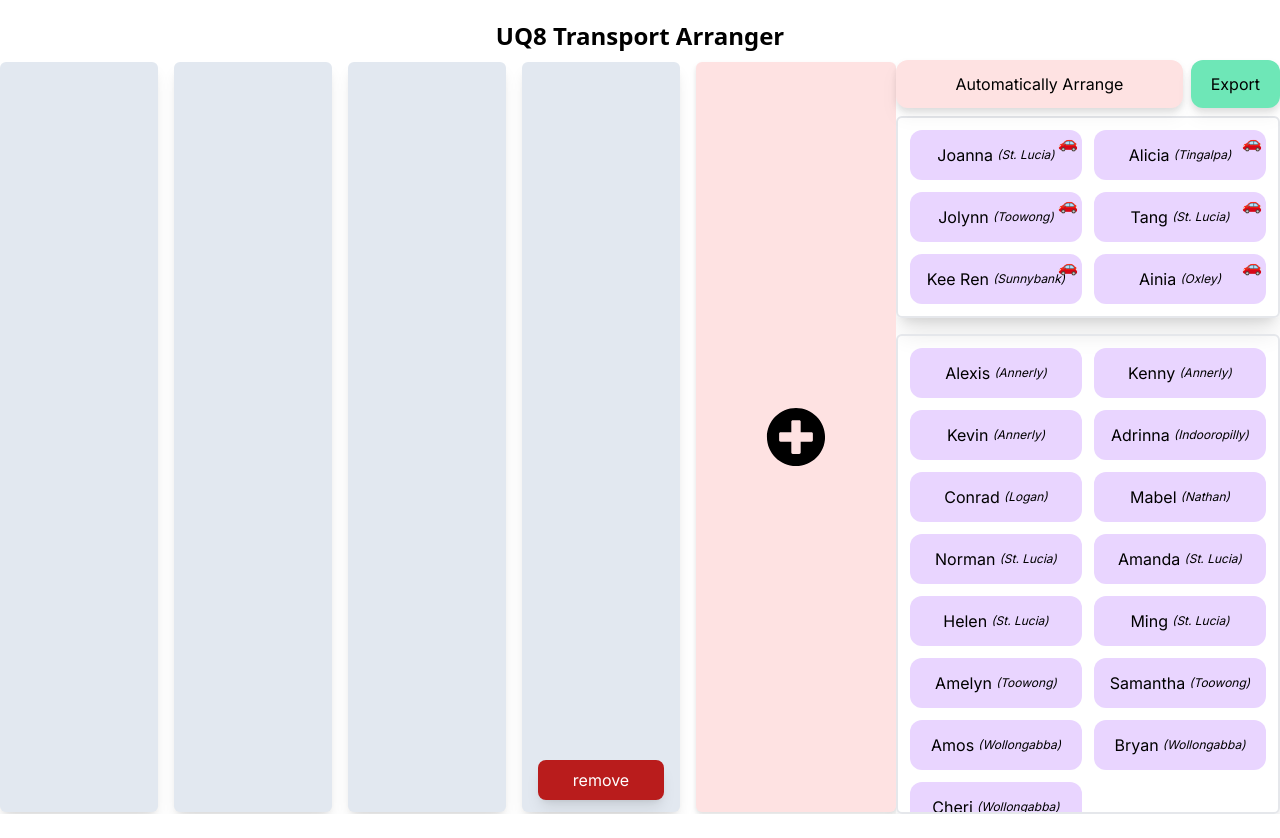
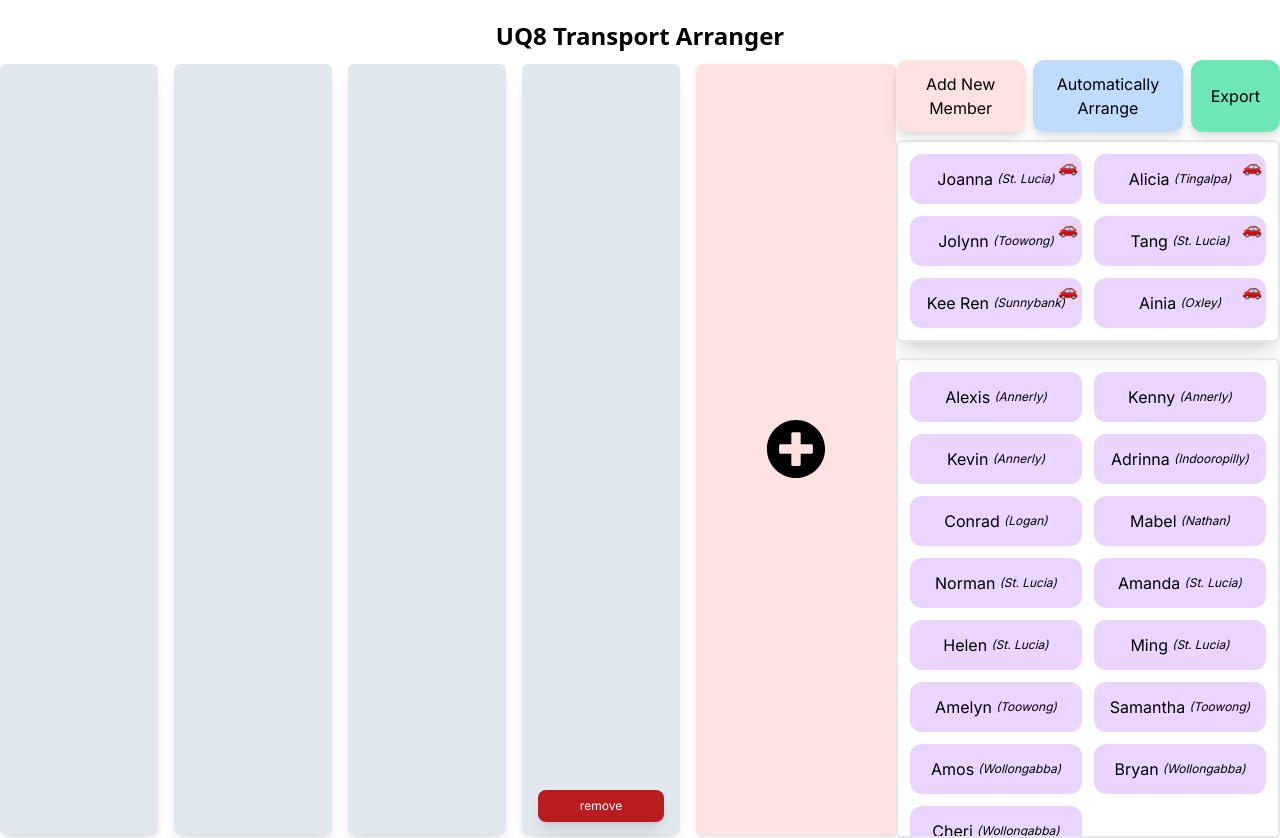
Before and after one commit to Hyleax/UQ8-transport-arranger, a Next.js app: page / in a window 1280 px wide. Before the commit the page ends 814 px from the top, so only its background shows below. Built offline with nearby package versions, Linux system fonts and the light colour scheme.

Commit message:
changed remove button stylinf

```diff
--- a/src/app/page.tsx
+++ b/src/app/page.tsx
@@ -68,9 +68,10 @@ export default function Manual() {
             {/*  add and select members here **RIGHT SIDE***/}
             <div className="flex flex-col justify-center items-center w-[400px] gap-2">
 
-                <div className="flex justify-between  gap-2 w-full">
-                  {/* add new member button */}
-                  <button className="bg-red-100 hover:bg-red-200 px-5 py-3 w-full rounded-xl drop-shadow-lg">Automatically Arrange</button>
+                <div className="flex justify-between gap-2 w-full">
+                  {/* add temp member button */}
+                  <button className="bg-red-100 hover:bg-red-200 px-5 py-3 rounded-xl drop-shadow-lg">Add New Member</button>
+                  <button className="bg-blue-200 hover:bg-blue-300 px-5 py-3 rounded-xl drop-shadow-lg">Automatically Arrange</button>
                   <button className="bg-emerald-300 hover:bg-emerald-400 px-5 py-3  rounded-xl drop-shadow-lg ">Export</button>
                 </div>
 
@@ -146,7 +147,7 @@ const TransportListEntry = ({setAddedMembers, number, removeTransportListEntry}:
         if (handleOnDrop !== undefined) { handleOnDrop(e) }
         }}
         onDragOver={(e) => e.preventDefault()}
-        className="w-[200px] h-[750px] bg-slate-200
+        className="w-[200px] h-[770px] bg-slate-200
           rounded-md flex flex-col gap-4 shadow-lg items-center py-2 px-3 relative">
 
             { membersInVehicle.length >= 5 && <h1 className="absolute top-[-30px] text-xl text-red-500">Car is Full</h1> }
@@ -156,7 +157,7 @@ const TransportListEntry = ({setAddedMembers, number, removeTransportListEntry}:
 
               <button
                 onClick={() => removeTransportListEntry(number)}
-                className="absolute bottom-3 bg-red-700 hover:bg-red-800 p-2 w-[80%] rounded-lg text-white shadow-lg">remove
+                className="absolute bottom-3 bg-red-700 hover:bg-red-800 p-2 w-[80%] rounded-lg text-white shadow-lg text-xs">remove
               </button>
             }
 
@@ -192,7 +193,7 @@ const AddTransportListEntry = ({setTransportArray}: {
     return (
       <div
         onClick={() => setTransportArray(prev => [...prev, prev[prev.length - 1] + 1])}
-        className="cursor-pointer min-w-[200px] h-[750px] bg-red-100 hover:bg-red-200
+        className="cursor-pointer min-w-[200px] h-[770px] bg-red-100 hover:bg-red-200
             rounded-md flex flex-col gap-2 justify-center items-center drop-shadow-md">
             <FaPlusCircle
                 size={60}
```
